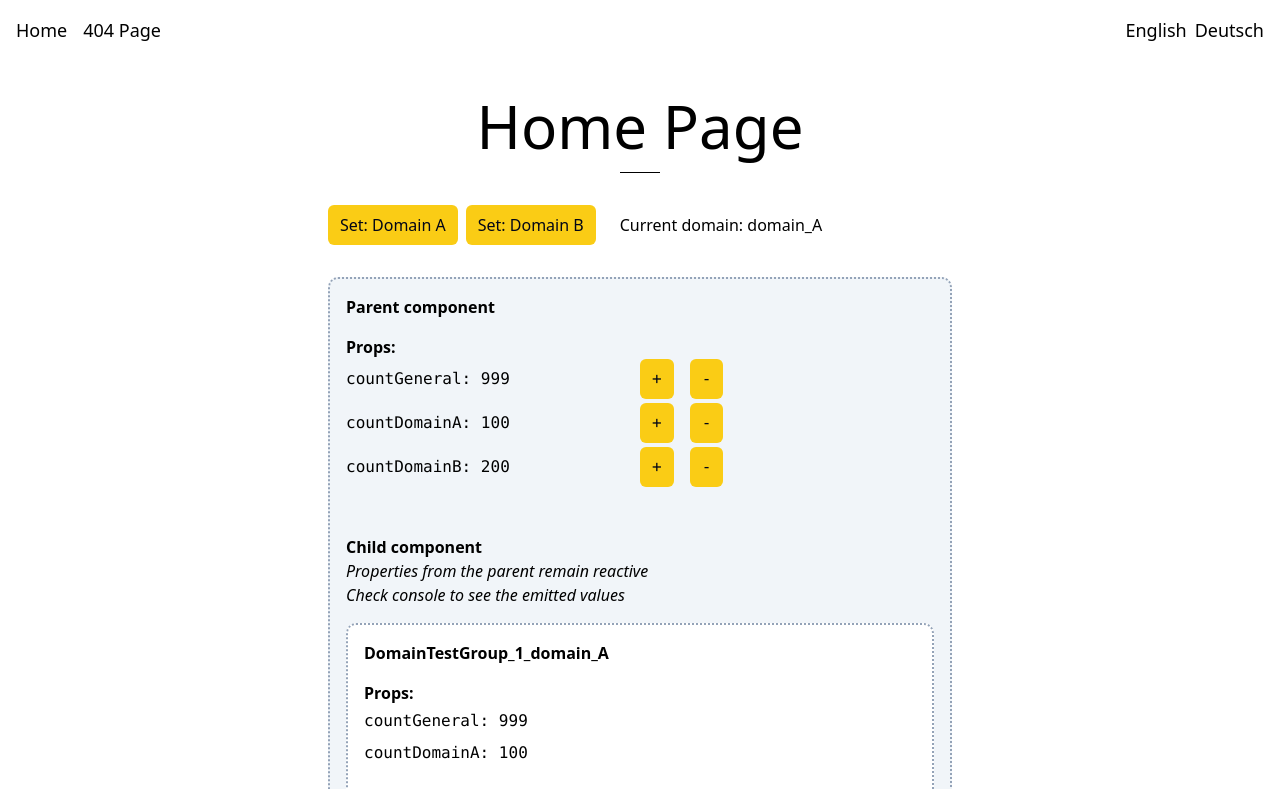
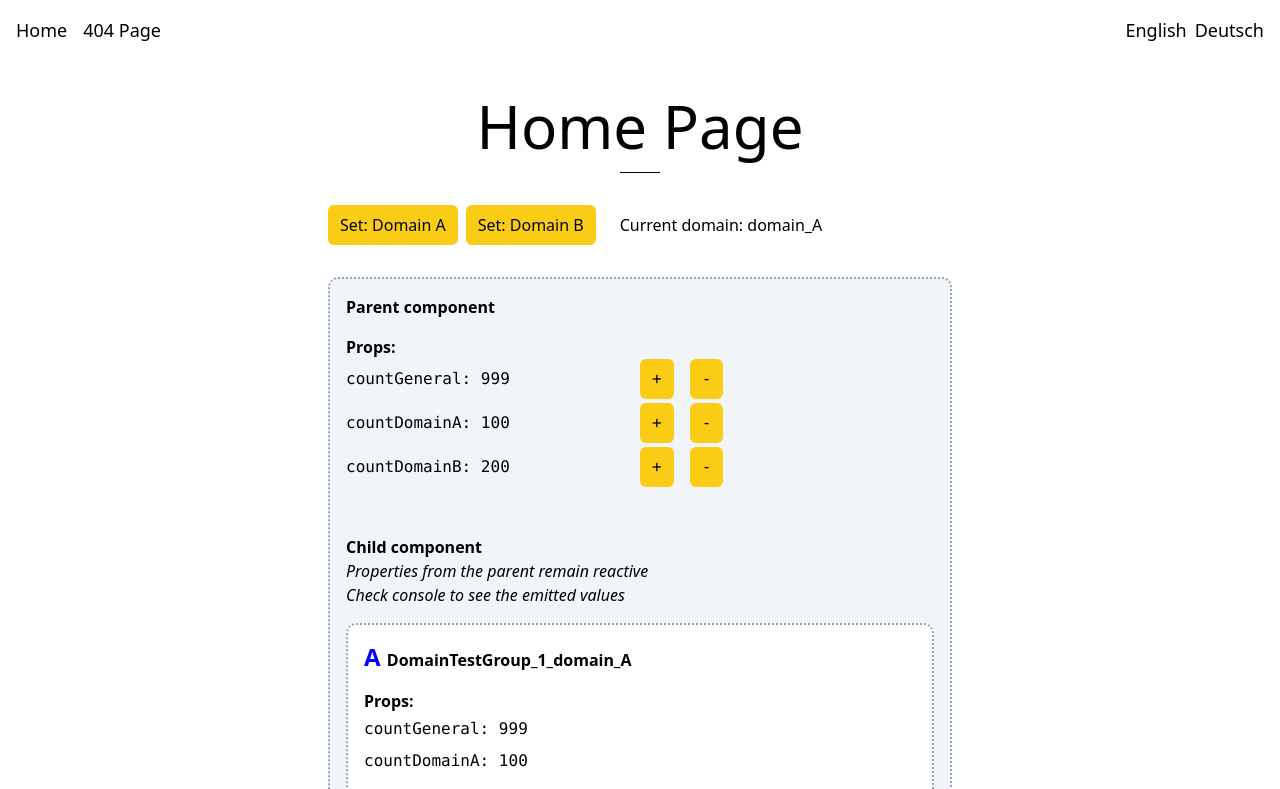
Before and after one commit to Nagell/dynamic_loading_components, a Vue app: page / in a window 1280 px wide. Shown: the top 789 px of the page. Built offline with nearby package versions, Linux system fonts and the light colour scheme; no server answers.

Commit message:
feat: made load of components more distinguishable

```diff
--- a/src/components/domain/partials/DomainTestGroup_1_domain_A.vue
+++ b/src/components/domain/partials/DomainTestGroup_1_domain_A.vue
@@ -2,6 +2,9 @@
     <div class="flex flex-col gap-4">
         <div class="flex flex-col">
             <h4 class="font-bold">
+                <span class="text-[blue] text-2xl">
+                    A
+                </span>
                 DomainTestGroup_1_domain_A
             </h4>
             <p class="font-semibold pt-4">
--- a/src/components/domain/partials/DomainTestGroup_1_domain_B.vue
+++ b/src/components/domain/partials/DomainTestGroup_1_domain_B.vue
@@ -2,6 +2,9 @@
     <div class="flex flex-col gap-4">
         <div class="flex flex-col">
             <h4 class="font-bold">
+                <span class="text-[red] text-2xl">
+                    B
+                </span>
                 DomainTestGroup_1_domain_B
             </h4>
             <p class="font-semibold pt-4">
--- a/src/components/domain/partials/DomainTestGroup_2_domain_B.vue
+++ b/src/components/domain/partials/DomainTestGroup_2_domain_B.vue
@@ -1,6 +1,9 @@
 <template>
     <div class="flex flex-col gap-4">
         <h4 class="font-bold">
+            <span class="text-[red] text-2xl">
+                B
+            </span>
             DomainTestGroup_2_domain_B
         </h4>
         <div class="w-full h-40 flex flex-col items-center justify-center bg-gradient-to-br from-primary-400 to-primary-600 text-center">
```
